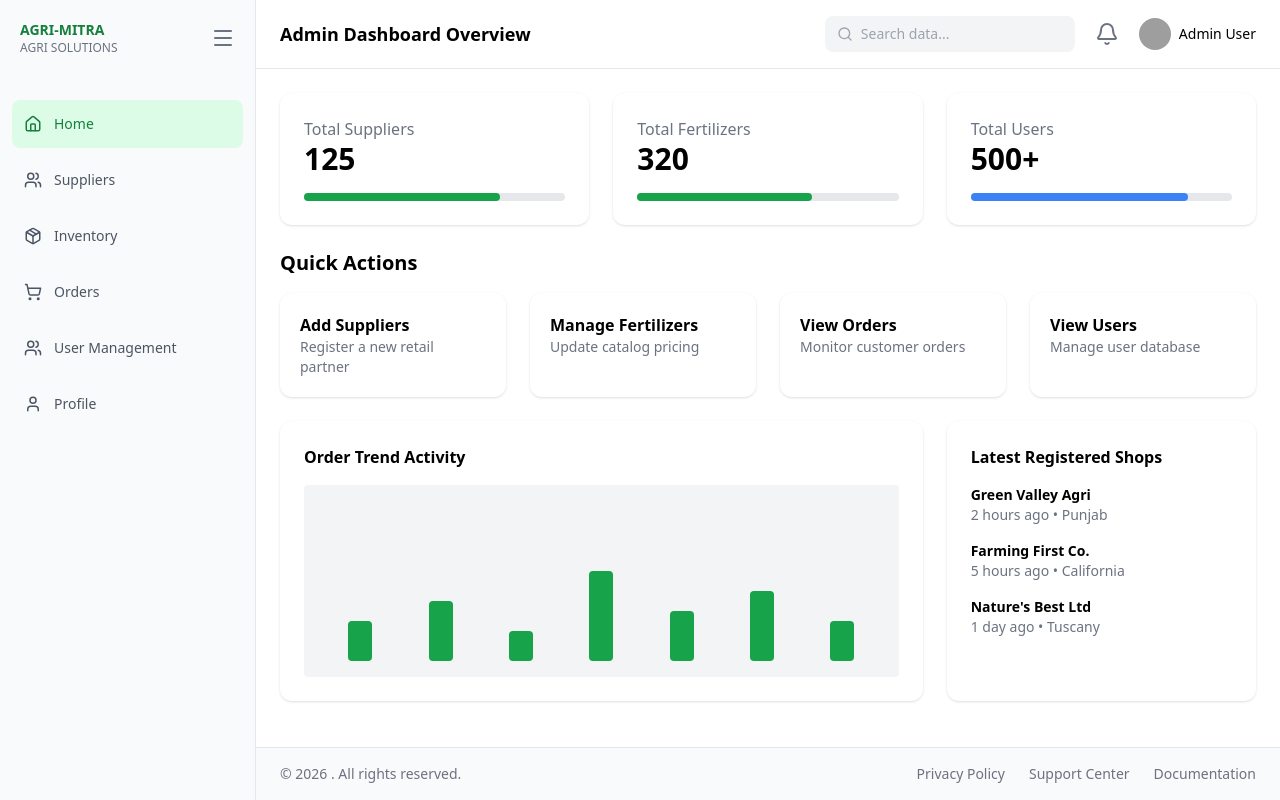
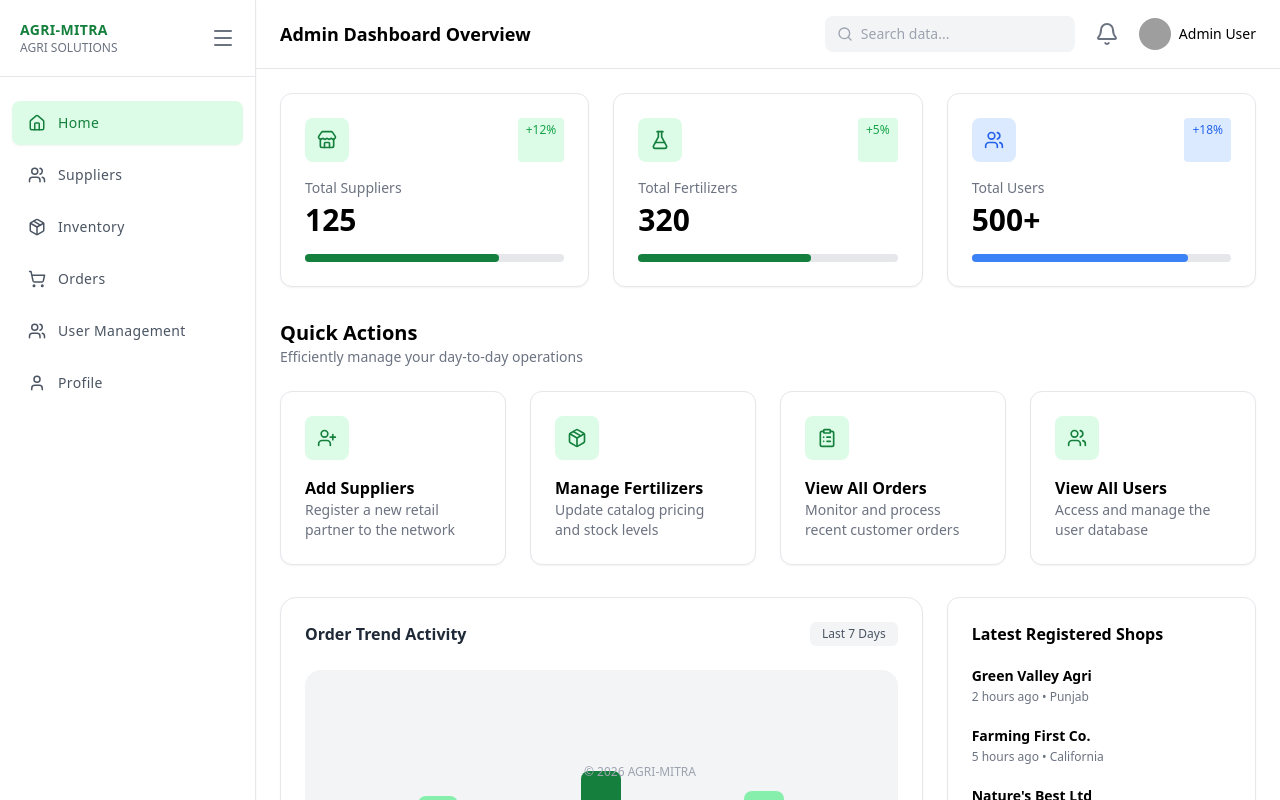
Before and after one commit to MANAVKARDANI/Agri_Mitra, a React (Vite) app in the folder Agri_Mitra/: page /admin/dashboard in a window 1280 px wide. Shown: the top 800 px of the page. Built offline with nearby package versions, Linux system fonts and the light colour scheme; grey boxes are pictures that could not be loaded.

Commit message:
add chart.js and react-chartjs-2 dependencies; enhance Sidebar and Dashboard components with improved layout and functionality

```diff
--- a/Agri_Mitra/package.json
+++ b/Agri_Mitra/package.json
@@ -11,8 +11,10 @@
   },
   "dependencies": {
     "@tailwindcss/cli": "^4.2.1",
+    "chart.js": "^4.5.1",
     "lucide-react": "^0.577.0",
     "react": "^19.2.0",
+    "react-chartjs-2": "^5.3.1",
     "react-dom": "^19.2.0",
     "react-router-dom": "^7.13.1"
   },
--- a/Agri_Mitra/src/Admin/components/Sidebar.jsx
+++ b/Agri_Mitra/src/Admin/components/Sidebar.jsx
@@ -1,93 +1,121 @@
 import { useState } from "react";
 import { NavLink } from "react-router-dom";
-import { Home, Users, Package, ShoppingCart, User, Menu } from "lucide-react";
+import {
+  Home,
+  Users,
+  Package,
+  ShoppingCart,
+  User,
+  Menu,
+  X,
+} from "lucide-react";
 
 export default function Sidebar() {
   const [open, setOpen] = useState(true);
+  const [mobileOpen, setMobileOpen] = useState(false);
 
   const menuItems = [
-    {
-      name: "Home",
-      icon: <Home size={18} />,
-      path: "/admin/dashboard",
-    },
-    {
-      name: "Suppliers",
-      icon: <Users size={18} />,
-      path: "/admin/suppliers",
-    },
+    { name: "Home", icon: <Home size={18} />, path: "/admin/dashboard" },
+    { name: "Suppliers", icon: <Users size={18} />, path: "/admin/suppliers" },
     {
       name: "Inventory",
       icon: <Package size={18} />,
       path: "/admin/inventory",
     },
-    {
-      name: "Orders",
-      icon: <ShoppingCart size={18} />,
-      path: "/admin/orders",
-    },
+    { name: "Orders", icon: <ShoppingCart size={18} />, path: "/admin/orders" },
     {
       name: "User Management",
       icon: <Users size={18} />,
       path: "/admin/users",
     },
-    {
-      name: "Profile",
-      icon: <User size={18} />,
-      path: "/admin/profile",
-    },
+    { name: "Profile", icon: <User size={18} />, path: "/admin/profile" },
   ];
 
   return (
+    <>
+      {/* Mobile Toggle */}
+      <button
+        onClick={() => setMobileOpen(!mobileOpen)}
+        className="lg:hidden fixed top-4 left-4 z-50 bg-white p-2 rounded shadow"
+      >
+        {mobileOpen ? <X size={20} /> : <Menu size={20} />}
+      </button>
+
+      {/* Sidebar */}
       <div
-      className={`bg-gray-50 border-r min-h-screen transition-all duration-300 ${
-        open ? "w-64" : "w-20"
-      }`}
+        className={`fixed lg:static z-40 bg-white border-r min-h-screen transition-all duration-300 shadow-sm
+
+        ${open ? "w-64" : "w-20"}
+        ${mobileOpen ? "left-0" : "-left-64"} lg:left-0
+        `}
       >
-      {/* Toggle Button */}
-      <div className="flex items-center justify-between p-5">
+        {/* Header */}
+        <div className="flex items-center justify-between p-5 border-b">
           {open && (
-          <div className="flex items-center gap-2">
             <div>
-              <h1 className="font-semibold text-green-700 text-sm">
+              <h1 className="font-semibold text-green-700 text-sm tracking-wide">
                 AGRI-MITRA
               </h1>
               <p className="text-xs text-gray-500">AGRI SOLUTIONS</p>
             </div>
-          </div>
           )}
 
+          {/* Collapse Button */}
           <Menu
-          className="cursor-pointer text-gray-500"
             onClick={() => setOpen(!open)}
+            className="cursor-pointer text-gray-500 hover:text-green-600 transition"
           />
         </div>
 
-      {/* Menu */}
-      <nav className="mt-6 space-y-2">
+        {/* Navigation */}
+        <nav className="mt-6 px-3 space-y-2">
           {menuItems.map((item, index) => (
             <NavLink
               key={index}
               to={item.path}
               className={({ isActive }) =>
-              `flex items-center justify-between p-3 mx-3 rounded-lg transition-all ${
+                `group relative flex items-center gap-3 px-4 py-3 rounded-lg transition-all duration-300
+
+                ${
                   isActive
-                  ? "bg-green-100 text-green-700"
-                  : "text-gray-600 hover:bg-gray-100"
-              }`
+                    ? "bg-green-100 text-green-700 shadow-sm"
+                    : "text-gray-600 hover:bg-green-50 hover:text-green-700"
+                }
+                `
               }
             >
-            <div className="flex items-center gap-3">
+              {/* Floating Active Indicator */}
+              <span className="absolute left-0 top-0 h-full w-1 bg-green-600 rounded-r opacity-0 group-hover:opacity-40 transition-all"></span>
+
+              {/* Icon */}
+              <span className="transition-transform duration-200 group-hover:translate-x-1">
                 {item.icon}
+              </span>
 
-              {open && <span className="text-sm font-medium">{item.name}</span>}
-            </div>
+              {/* Text */}
+              {open && (
+                <span className="text-sm font-medium tracking-wide">
+                  {item.name}
+                </span>
+              )}
 
-            {/* Active Indicator */}
-            <div className="h-6 w-1 bg-green-700 rounded opacity-0 group-[.active]:opacity-100"></div>
+              {/* Tooltip when collapsed */}
+              {!open && (
+                <span className="absolute left-16 bg-gray-900 text-white text-xs px-2 py-1 rounded opacity-0 group-hover:opacity-100 whitespace-nowrap">
+                  {item.name}
+                </span>
+              )}
             </NavLink>
           ))}
         </nav>
+
+        {/* Footer */}
+        {open && (
+          <div className="absolute bottom-5 w-full text-center text-xs text-gray-400">
+            © 2026 AGRI-MITRA
           </div>
+        )}
+      </div>
+    </>
   );
 }
--- a/Agri_Mitra/src/Admin/pages/Dashboard.jsx
+++ b/Agri_Mitra/src/Admin/pages/Dashboard.jsx
@@ -1,128 +1,214 @@
+import {
+  Store,
+  FlaskConical,
+  Users,
+  UserPlus,
+  Package,
+  ClipboardList,
+} from "lucide-react";
+
 export default function Dashboard() {
+  const chartData = [40, 70, 35, 95, 60, 75, 50];
+  const days = ["MON", "TUE", "WED", "THU", "FRI", "SAT", "SUN"];
+
   return (
-    <div className="space-y-6">
+    <div className="space-y-8">
+      {/* ================= STATS ================= */}
 
-      {/* Stats */}
       <div className="grid md:grid-cols-3 gap-6">
+        {/* Suppliers */}
+        <div className="bg-white p-6 rounded-xl border shadow-sm">
+          <div className="flex justify-between mb-4">
+            <div className="bg-green-100 p-3 rounded-lg text-green-700">
+              <Store size={20} />
+            </div>
 
-        <div className="bg-white p-6 rounded-xl shadow">
-          <p className="text-gray-500">Total Suppliers</p>
-          <h2 className="text-3xl font-bold">125</h2>
+            <span className="text-green-600 text-xs bg-green-100 px-2 py-1 rounded">
+              +12%
+            </span>
+          </div>
+
+          <p className="text-gray-500 text-sm">Total Suppliers</p>
+
+          <h2 className="text-3xl font-bold mt-1">125</h2>
+
           <div className="w-full bg-gray-200 h-2 rounded mt-4">
-            <div className="bg-green-600 h-2 rounded w-3/4"></div>
+            <div className="bg-green-700 h-2 rounded w-3/4"></div>
           </div>
         </div>
 
-        <div className="bg-white p-6 rounded-xl shadow">
-          <p className="text-gray-500">Total Fertilizers</p>
-          <h2 className="text-3xl font-bold">320</h2>
+        {/* Fertilizers */}
+        <div className="bg-white p-6 rounded-xl border shadow-sm">
+          <div className="flex justify-between mb-4">
+            <div className="bg-green-100 p-3 rounded-lg text-green-700">
+              <FlaskConical size={20} />
+            </div>
+
+            <span className="text-green-600 text-xs bg-green-100 px-2 py-1 rounded">
+              +5%
+            </span>
+          </div>
+
+          <p className="text-gray-500 text-sm">Total Fertilizers</p>
+
+          <h2 className="text-3xl font-bold mt-1">320</h2>
+
           <div className="w-full bg-gray-200 h-2 rounded mt-4">
-            <div className="bg-green-600 h-2 rounded w-2/3"></div>
+            <div className="bg-green-700 h-2 rounded w-2/3"></div>
           </div>
         </div>
 
-        <div className="bg-white p-6 rounded-xl shadow">
-          <p className="text-gray-500">Total Users</p>
-          <h2 className="text-3xl font-bold">500+</h2>
+        {/* Users */}
+        <div className="bg-white p-6 rounded-xl border shadow-sm">
+          <div className="flex justify-between mb-4">
+            <div className="bg-blue-100 p-3 rounded-lg text-blue-600">
+              <Users size={20} />
+            </div>
+
+            <span className="text-blue-600 text-xs bg-blue-100 px-2 py-1 rounded">
+              +18%
+            </span>
+          </div>
+
+          <p className="text-gray-500 text-sm">Total Users</p>
+
+          <h2 className="text-3xl font-bold mt-1">500+</h2>
+
           <div className="w-full bg-gray-200 h-2 rounded mt-4">
             <div className="bg-blue-500 h-2 rounded w-5/6"></div>
           </div>
         </div>
-
       </div>
 
+      {/* ================= QUICK ACTIONS ================= */}
 
-      {/* Quick Actions */}
       <div>
-        <h2 className="text-xl font-semibold mb-4">
-          Quick Actions
-        </h2>
+        <h2 className="text-xl font-semibold">Quick Actions</h2>
+
+        <p className="text-gray-500 text-sm mb-6">
+          Efficiently manage your day-to-day operations
+        </p>
 
         <div className="grid md:grid-cols-4 gap-6">
+          {/* Add Supplier */}
+          <div className="bg-white p-6 rounded-xl border shadow-sm hover:shadow-md transition cursor-pointer">
+            <div className="bg-green-100 p-3 w-fit rounded-lg text-green-700 mb-4">
+              <UserPlus size={20} />
+            </div>
 
-          <div className="bg-white p-5 rounded-xl shadow">
             <h3 className="font-semibold">Add Suppliers</h3>
+
             <p className="text-sm text-gray-500">
-              Register a new retail partner
+              Register a new retail partner to the network
             </p>
           </div>
 
-          <div className="bg-white p-5 rounded-xl shadow">
+          {/* Manage Fertilizers */}
+          <div className="bg-white p-6 rounded-xl border shadow-sm hover:shadow-md transition cursor-pointer">
+            <div className="bg-green-100 p-3 w-fit rounded-lg text-green-700 mb-4">
+              <Package size={20} />
+            </div>
+
             <h3 className="font-semibold">Manage Fertilizers</h3>
+
             <p className="text-sm text-gray-500">
-              Update catalog pricing
+              Update catalog pricing and stock levels
             </p>
           </div>
 
-          <div className="bg-white p-5 rounded-xl shadow">
-            <h3 className="font-semibold">View Orders</h3>
+          {/* Orders */}
+          <div className="bg-white p-6 rounded-xl border shadow-sm hover:shadow-md transition cursor-pointer">
+            <div className="bg-green-100 p-3 w-fit rounded-lg text-green-700 mb-4">
+              <ClipboardList size={20} />
+            </div>
+
+            <h3 className="font-semibold">View All Orders</h3>
+
             <p className="text-sm text-gray-500">
-              Monitor customer orders
+              Monitor and process recent customer orders
             </p>
           </div>
 
-          <div className="bg-white p-5 rounded-xl shadow">
-            <h3 className="font-semibold">View Users</h3>
+          {/* Users */}
+          <div className="bg-white p-6 rounded-xl border shadow-sm hover:shadow-md transition cursor-pointer">
+            <div className="bg-green-100 p-3 w-fit rounded-lg text-green-700 mb-4">
+              <Users size={20} />
+            </div>
+
+            <h3 className="font-semibold">View All Users</h3>
+
             <p className="text-sm text-gray-500">
-              Manage user database
+              Access and manage the user database
             </p>
           </div>
-
         </div>
       </div>
 
+      {/* ================= CHART + SHOPS ================= */}
 
-      {/* Chart Section */}
       <div className="grid md:grid-cols-3 gap-6">
+        {/* Chart */}
+        <div className="md:col-span-2 bg-white p-6 rounded-2xl border shadow-sm">
+          <div className="flex justify-between items-center mb-6">
+            <h3 className="font-semibold text-gray-800">
+              Order Trend Activity
+            </h3>
 
-        <div className="md:col-span-2 bg-white p-6 rounded-xl shadow">
-          <h3 className="font-semibold mb-4">
-            Order Trend Activity
-          </h3>
+            <span className="text-xs bg-gray-100 px-3 py-1 rounded-md text-gray-600">
+              Last 7 Days
+            </span>
+          </div>
 
-          <div className="h-48 bg-gray-100 rounded flex items-end justify-around p-4">
-            {[40,60,30,90,50,70,40].map((h,i)=>(
-              <div key={i} className="bg-green-600 w-6 rounded"
-              style={{height:h}}></div>
-            ))}
+          <div className="bg-gray-100 rounded-2xl p-8">
+            <div className="flex items-end justify-between h-48">
+              {chartData.map((h, i) => (
+                <div key={i} className="flex flex-col items-center gap-3">
+                  <div
+                    className={`w-10 rounded-lg transition-all duration-300 hover:scale-105 ${
+                      i === 3 ? "bg-green-700" : "bg-green-300"
+                    }`}
+                    style={{ height: `${h}px` }}
+                  ></div>
+
+                  <span className="text-xs text-gray-400 font-medium">
+                    {days[i]}
+                  </span>
+                </div>
+              ))}
+            </div>
           </div>
         </div>
 
+        {/* Shops */}
+        <div className="bg-white p-6 rounded-xl border shadow-sm">
+          <h3 className="font-semibold mb-5">Latest Registered Shops</h3>
 
-        <div className="bg-white p-6 rounded-xl shadow">
-          <h3 className="font-semibold mb-4">
-            Latest Registered Shops
-          </h3>
-
-          <ul className="space-y-4 text-sm">
-
+          <ul className="space-y-5 text-sm">
             <li>
               <p className="font-semibold">Green Valley Agri</p>
-              <span className="text-gray-500">
+              <span className="text-gray-500 text-xs">
                 2 hours ago • Punjab
               </span>
             </li>
 
             <li>
               <p className="font-semibold">Farming First Co.</p>
-              <span className="text-gray-500">
+              <span className="text-gray-500 text-xs">
                 5 hours ago • California
               </span>
             </li>
 
             <li>
               <p className="font-semibold">Nature's Best Ltd</p>
-              <span className="text-gray-500">
-                1 day ago • Tuscany
-              </span>
+              <span className="text-gray-500 text-xs">1 day ago • Tuscany</span>
             </li>
-
           </ul>
 
+          <button className="mt-6 w-full bg-gray-100 hover:bg-gray-200 text-sm py-2 rounded-lg">
+            VIEW ALL SHOPS
+          </button>
         </div>
-
       </div>
-
     </div>
   );
 }
```
Also changed, not shown: 1 other file (tests, documents, lock files or other folders). Lines whose indentation alone changed are shown as unchanged.
